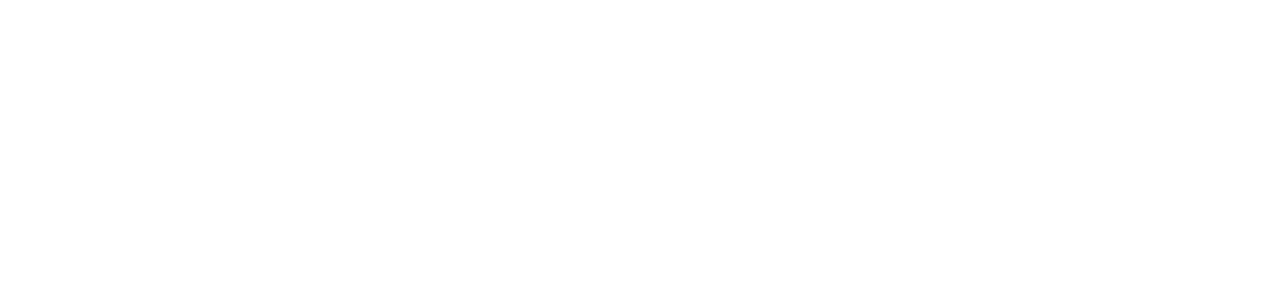
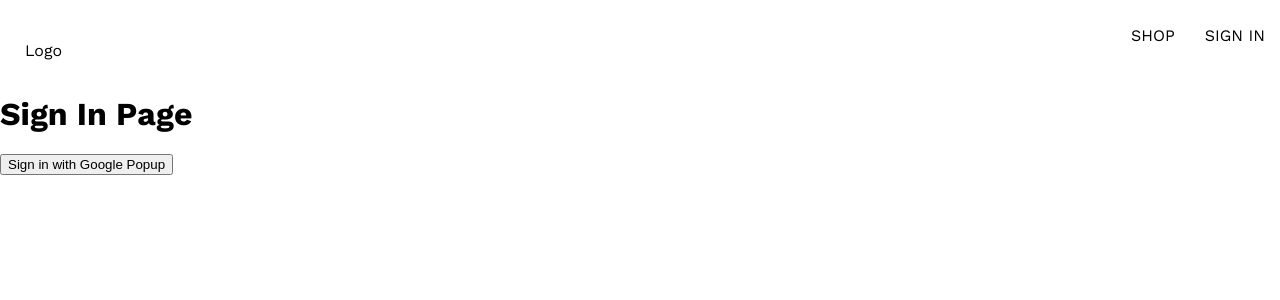
Before and after one commit to manuraj1107/Meta-mars-store, a React (Vite) app: page /sign-in in a window 1280 px wide. Before the commit this address had no page. Shown: the top 300 px of the page. Built offline with nearby package versions, Linux system fonts and the light colour scheme; the HTML template or start-up script is replaced by a standard one.

Commit message:
Installed firebase, added Auth, signInWithRedirect and google authentication library

```diff
--- a/package.json
+++ b/package.json
@@ -9,6 +9,7 @@
     "preview": "vite preview"
   },
   "dependencies": {
+    "firebase": "^9.10.0",
     "react": "^18.2.0",
     "react-dom": "^18.2.0",
     "react-router-dom": "^6.4.0",
--- a/src/App.jsx
+++ b/src/App.jsx
@@ -1,6 +1,7 @@
 import { Routes, Route} from 'react-router-dom'
 import Home from './routes/home/home.component'
 import Navigation  from './routes/navigation/navigation.component'
+import SignIn from './routes/sign-in/sign-in.component'
 
 
 const Shop = () => {
@@ -15,6 +16,7 @@
     <Route path='/' element={<Navigation />}>
       <Route index  element={<Home />} />
       <Route path='shop' element={<Shop />} />
+      <Route path='sign-in' element={<SignIn />} />
 
       </Route>
    </Routes>
--- a/src/routes/navigation/navigation.component.jsx
+++ b/src/routes/navigation/navigation.component.jsx
@@ -14,6 +14,9 @@
          <Link className='nav-link' to='/shop'>
             SHOP
          </Link>
+         <Link className='nav-link' to='/sign-in'>
+            SIGN IN
+         </Link>
         </div>
       </div>
       <Outlet />
--- /dev/null
+++ b/src/routes/sign-in/sign-in.component.jsx
@@ -0,0 +1,18 @@
+import {signInWithGooglePopup}  from '../../utils/firebase/firebase.utils'
+
+const SignIn = () => {
+
+   const logGoogleUser = async () => {
+    const response = await signInWithGooglePopup();
+    console.log(response);
+   }
+
+    return (
+      <div>
+        <h1>Sign In Page</h1>
+        <button onClick={logGoogleUser}>Sign in with Google Popup</button>
+      </div>
+    );
+  };
+
+  export default SignIn;
--- /dev/null
+++ b/src/utils/firebase/firebase.utils.js
@@ -0,0 +1,24 @@
+import { initializeApp } from 'firebase/app'
+import { getAuth, signInWithRedirect, signInWithPopup , GoogleAuthProvider } from 'firebase/auth';
+
+
+const firebaseConfig = {
+    apiKey: "AIzaSyDTfuUdHnrWmQUSebfcJvybiqnvyKGQFuQ",
+    authDomain: "meta-mars-db.firebaseapp.com",
+    projectId: "meta-mars-db",
+    storageBucket: "meta-mars-db.appspot.com",
+    messagingSenderId: "446327056706",
+    appId: "1:446327056706:web:c69910ac6033f9fd7e80db"
+  };
+
+  const firebaseApp = initializeApp(firebaseConfig);
+
+  const provider = new GoogleAuthProvider();
+
+  provider.setCustomParameters({
+
+    prompt: "select_account"
+  });
+
+  export const auth = getAuth();
+  export const signInWithGooglePopup = () => signInWithPopup(auth, provider);
```
Also changed, not shown: 2 other files (tests, documents, lock files or other folders).
